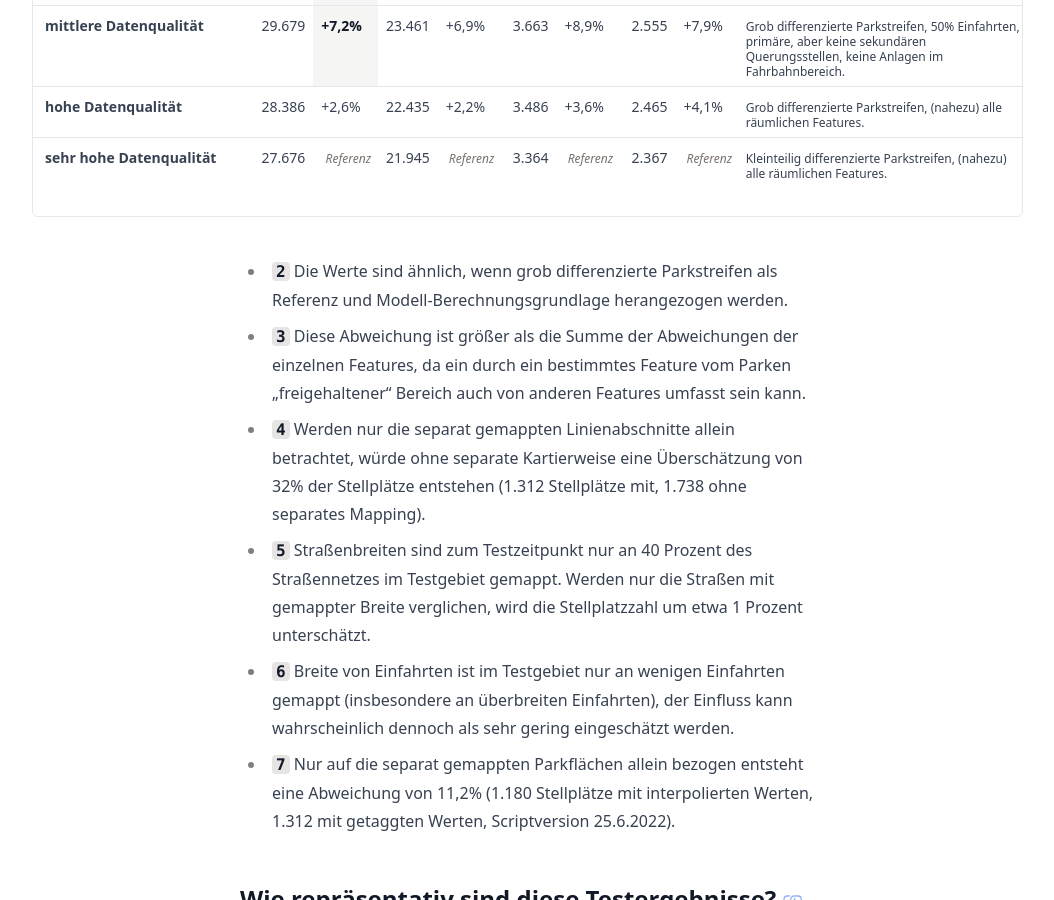
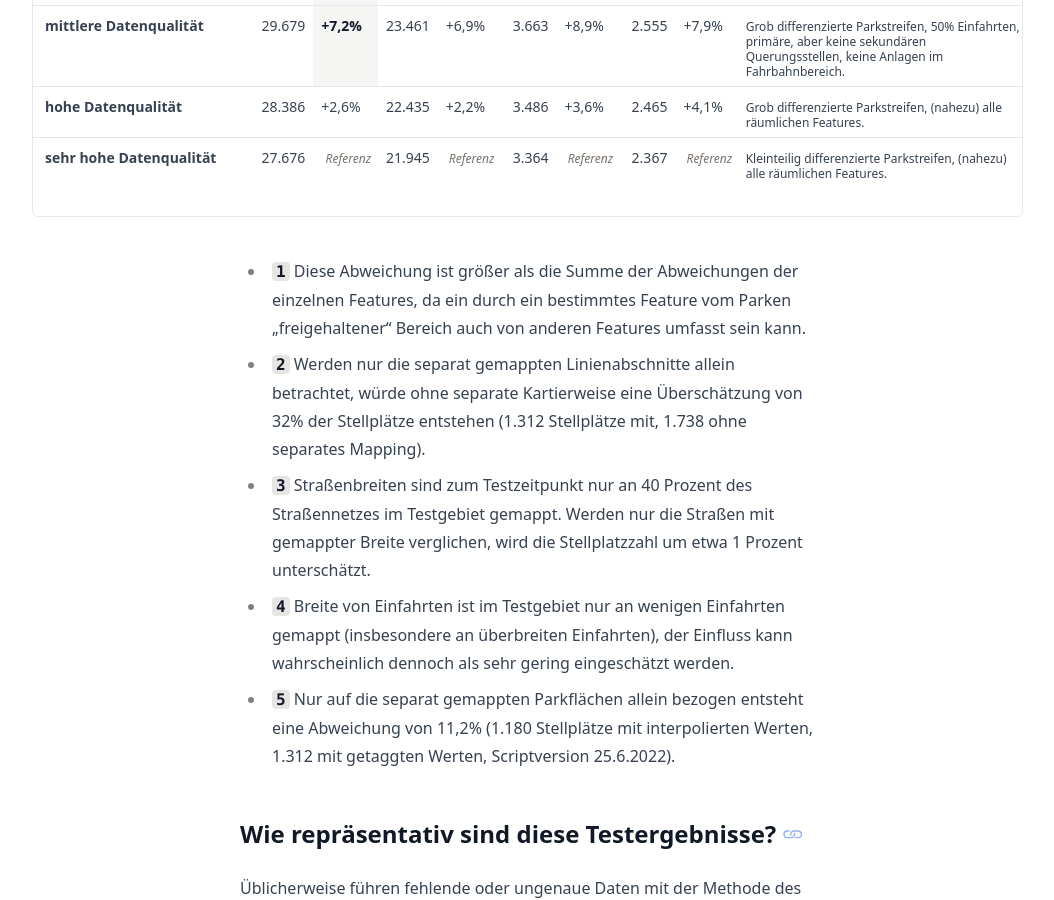
Before and after one commit to osmberlin/parkraum.osm-verkehrswende.org, a Jekyll site: the page built from _posts/2022-07-15-einflussfaktoren-datenqualitaet.md, in a window 1280 px wide and 900 px high, scrolled down 8854 px. Shown: the whole window, without its empty margins (36-1090 px from the left). Built offline with Jekyll 4.4.1, drawn with Linux system fonts in a browser that asks for light colours.

Commit message:
fix table footnotes

```diff
--- a/_posts/2022-07-15-einflussfaktoren-datenqualitaet.md
+++ b/_posts/2022-07-15-einflussfaktoren-datenqualitaet.md
@@ -112,12 +112,11 @@ Die Spalten _Parallel-, Schräg-, Querparken_ erlaubt eine Bewertung, welchen Ei
 
 {% include /_posts/2022-07-15/table.html %}
 
-- <strong class="font-semibold font-mono py-0 px-1 rounded bg-stone-200">2</strong> Die Werte sind ähnlich, wenn grob differenzierte Parkstreifen als Referenz und Modell-Berechnungsgrundlage herangezogen werden.
-- <strong class="font-semibold font-mono py-0 px-1 rounded bg-stone-200">3</strong> Diese Abweichung ist größer als die Summe der Abweichungen der einzelnen Features, da ein durch ein bestimmtes Feature vom Parken „freigehaltener“ Bereich auch von anderen Features umfasst sein kann.
-- <strong class="font-semibold font-mono py-0 px-1 rounded bg-stone-200">4</strong> Werden nur die separat gemappten Linienabschnitte allein betrachtet, würde ohne separate Kartierweise eine Überschätzung von 32% der Stellplätze entstehen (1.312 Stellplätze mit, 1.738 ohne separates Mapping).
-- <strong class="font-semibold font-mono py-0 px-1 rounded bg-stone-200">5</strong> Straßenbreiten sind zum Testzeitpunkt nur an 40 Prozent des Straßennetzes im Testgebiet gemappt. Werden nur die Straßen mit gemappter Breite verglichen, wird die Stellplatzzahl um etwa 1 Prozent unterschätzt.
-- <strong class="font-semibold font-mono py-0 px-1 rounded bg-stone-200">6</strong> Breite von Einfahrten ist im Testgebiet nur an wenigen Einfahrten gemappt (insbesondere an überbreiten Einfahrten), der Einfluss kann wahrscheinlich dennoch als sehr gering eingeschätzt werden.
-- <strong class="font-semibold font-mono py-0 px-1 rounded bg-stone-200">7</strong> Nur auf die separat gemappten Parkflächen allein bezogen entsteht eine Abweichung von 11,2% (1.180 Stellplätze mit interpolierten Werten, 1.312 mit getaggten Werten, Scriptversion 25.6.2022).
+- <strong class="font-semibold font-mono py-0 px-1 rounded bg-stone-200">1</strong> Diese Abweichung ist größer als die Summe der Abweichungen der einzelnen Features, da ein durch ein bestimmtes Feature vom Parken „freigehaltener“ Bereich auch von anderen Features umfasst sein kann.
+- <strong class="font-semibold font-mono py-0 px-1 rounded bg-stone-200">2</strong> Werden nur die separat gemappten Linienabschnitte allein betrachtet, würde ohne separate Kartierweise eine Überschätzung von 32% der Stellplätze entstehen (1.312 Stellplätze mit, 1.738 ohne separates Mapping).
+- <strong class="font-semibold font-mono py-0 px-1 rounded bg-stone-200">3</strong> Straßenbreiten sind zum Testzeitpunkt nur an 40 Prozent des Straßennetzes im Testgebiet gemappt. Werden nur die Straßen mit gemappter Breite verglichen, wird die Stellplatzzahl um etwa 1 Prozent unterschätzt.
+- <strong class="font-semibold font-mono py-0 px-1 rounded bg-stone-200">4</strong> Breite von Einfahrten ist im Testgebiet nur an wenigen Einfahrten gemappt (insbesondere an überbreiten Einfahrten), der Einfluss kann wahrscheinlich dennoch als sehr gering eingeschätzt werden.
+- <strong class="font-semibold font-mono py-0 px-1 rounded bg-stone-200">5</strong> Nur auf die separat gemappten Parkflächen allein bezogen entsteht eine Abweichung von 11,2% (1.180 Stellplätze mit interpolierten Werten, 1.312 mit getaggten Werten, Scriptversion 25.6.2022).
 
 ## Wie repräsentativ sind diese Testergebnisse?
 
```
